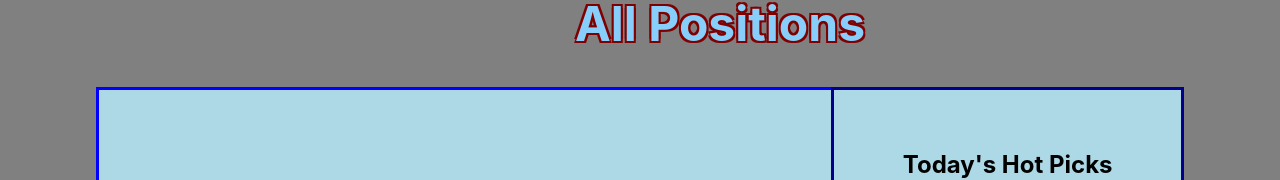
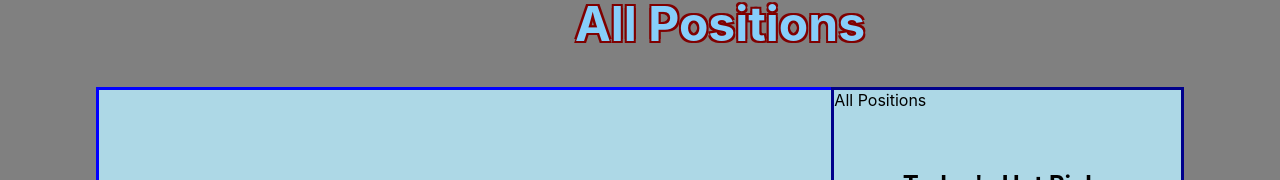
Before and after one commit to SER-401-Team-36/football-app-ui, a React (Create React App) app: page / in a window 1280 px wide. Shown: the part 318-498 px from the top of the page. Built offline with nearby package versions, Linux system fonts and the light colour scheme; no server answers; the database is empty.

Commit message:
US14Task2: Added argument to topPlayerFeed to begin filtering displayed feed

```diff
--- a/src/TopPlayerFeed.js
+++ b/src/TopPlayerFeed.js
@@ -3,7 +3,7 @@ import "./TopPlayerFeed.css";
 import Player from "./Player";
 import {db} from "./firebase";
 
-function TopPlayerFeed() {
+function TopPlayerFeed({positionFilter}) {
   const [players, setPlayers]=useState([]);
   const currentDate=new Date().toLocaleDateString();
 
@@ -19,6 +19,7 @@ function TopPlayerFeed() {
   return (
     <div className="app">
       <div className="component6">
+        <p>{positionFilter}</p>
         <h2 className="title">Today's Hot Picks</h2>
         <p className="date"> ---------{currentDate}---------</p>
         <div className="players">
--- a/src/ViewAnalytics.js
+++ b/src/ViewAnalytics.js
@@ -5,6 +5,10 @@ import TopPlayerFeed from "./TopPlayerFeed";
 
 
 class ViewAnalytics extends React.Component {
+
+  onClick() {
+    TopPlayerFeed.change();
+  }
 
   constructor(props) {
     super(props);
@@ -49,7 +53,7 @@ class ViewAnalytics extends React.Component {
           </div>
 
           <div className="HotPicks">
-            <TopPlayerFeed />
+            <TopPlayerFeed positionFilter={"All Positions"}/>
           </div>
       </main>
     </div>
```
